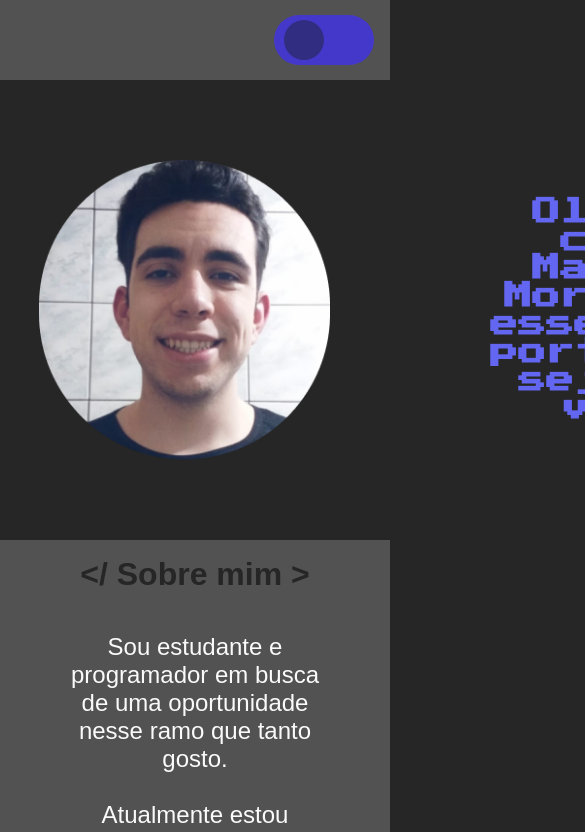
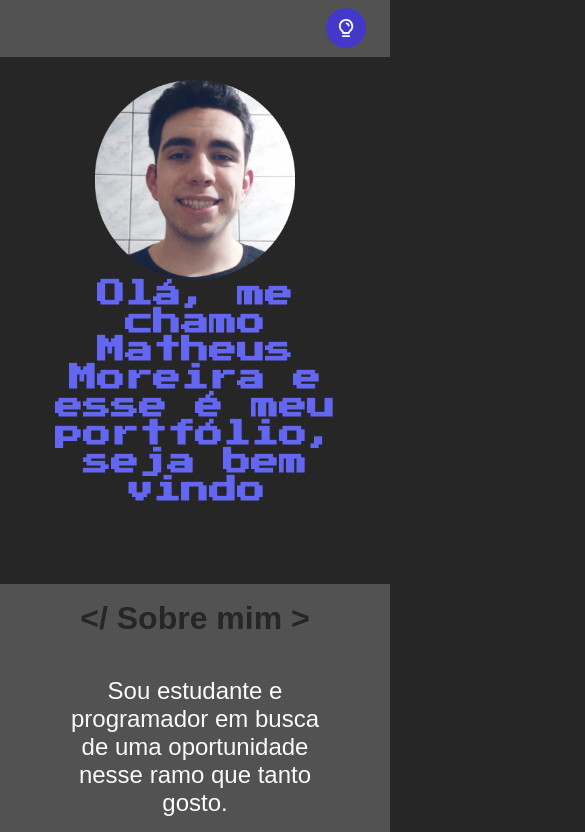
Before and after one commit to MoreiraMatheus/Portfolio, a React (Create React App) app in the folder portfolio/: page / in a window 390 px wide. Shown: the top 832 px of the page, 585 px wide, since content can reach past the window. Built offline with nearby package versions, Linux system fonts and the light colour scheme.

Commit message:
estilos e responsividade

```diff
--- a/portfolio/package.json
+++ b/portfolio/package.json
@@ -10,6 +10,7 @@
     "@types/node": "^16.11.66",
     "@types/react": "^18.0.21",
     "@types/react-dom": "^18.0.6",
+    "phosphor-react": "^1.4.1",
     "react": "^18.2.0",
     "react-dom": "^18.2.0",
     "react-scripts": "5.0.1",
--- a/portfolio/src/App/Contact/Styles.ts
+++ b/portfolio/src/App/Contact/Styles.ts
@@ -5,8 +5,10 @@ export const Wrapper = styled.div`
 
   & > div{
     display: flex;
-    column-gap: 80px;
     justify-content: center;
+    flex-wrap: wrap;
+    column-gap: 8%;
+    row-gap: 16px;
     width: 80%;
     /* background-color: blue; */
     margin: 0 auto;
--- a/portfolio/src/App/Intro/Styles.ts
+++ b/portfolio/src/App/Intro/Styles.ts
@@ -3,16 +3,26 @@ import styled from "styled-components";
 export const Wrapper = styled.div`
   display: flex;
   align-items: center;
+  justify-content: space-around;
+  gap: 5%;
   width: 80%;
   margin: 80px auto;
+
+  @media(max-width: 400px){
+    flex-direction: column;
+  }
 
   img{
     height: 300px;
     width: 300px;
+
+    @media(max-width: 400px){
+      height: 200px;
+      width: 200px;
+    }
   }
 
   h1{
-    margin-left: 160px;
     text-align: center;
     font-size: 28px;
     color: ${({theme}) => theme.colors.title};
--- a/portfolio/src/Components/ContactButton/Styles.ts
+++ b/portfolio/src/Components/ContactButton/Styles.ts
@@ -19,6 +19,5 @@ export const Wrapper = styled.div`
 
   & > a > img{
     width: 80%;
-    /* margin: 10%; */
   }
 `
--- a/portfolio/src/Components/ThemeSwitcher/Styles.ts
+++ b/portfolio/src/Components/ThemeSwitcher/Styles.ts
@@ -5,28 +5,25 @@ export const Wrapper = styled.div`
 
 
   & > div{
-    width: 100px;
-    height: 50px;
+    width: 40px;
+    height: 40px;
     background-color: ${({theme}) => theme.colors.themeSwitcher};
-    border-radius: 50px;
+    border-radius: 50%;
     display: flex;
     align-items: center;
-    /* justify-content: flex-start; */
 
     & > input{
       position: absolute;
-      width: 100px;
-      height: 50px;
+      width: 40px;
+      height: 40px;
       cursor: pointer;
       opacity: 0;
     }
 
     & > div{
-      width: 40px;
-      height: 40px;
-      border-radius: 50%;
-      margin: 10px;
-      background-color: ${({theme}) => theme.colors.themeSwitcherButton};
+      width: 20px;
+      height: 20px;
+      margin: auto;
     }
   }
 `
--- a/portfolio/src/Components/ThemeSwitcher/index.tsx
+++ b/portfolio/src/Components/ThemeSwitcher/index.tsx
@@ -1,3 +1,5 @@
+import { Lightbulb } from 'phosphor-react'
+
 import { Wrapper } from './Styles'
 
 interface ThemeSwitcherProps{
@@ -15,7 +17,12 @@ export function ThemeSwitcher({currentTheme, changeTheme, themeOptions}:ThemeSwi
           ? changeTheme(themeOptions[1])
           : changeTheme(themeOptions[0])
         }}/>
-        <div></div>
+        <div>
+          <Lightbulb
+            size='100%'
+            weight='bold'
+          />
+        </div>
       </div>
     </Wrapper>
   )
--- a/portfolio/src/Styles/GlobalStyle.ts
+++ b/portfolio/src/Styles/GlobalStyle.ts
@@ -7,19 +7,24 @@ const GlobalStyle = createGlobalStyle`
     box-sizing: border-box;
     font-family: Arial, Helvetica, sans-serif;
     color: ${({ theme }) => theme.colors.text};
-  }
+    transition:
+      color 0.4s linear,
+      background-color 0.4s linear;
+    }
 
-  body{
-    width: 100%;
-    background-color: ${({theme}) => theme.colors.background};
+    body{
+      width: 100%;
+      background-color: ${({theme}) => theme.colors.background};
 
     ::-webkit-scrollbar{
       background-color: ${({theme})=>theme.colors.background};
+      transition: background-color 0.5s linear;
       width: 10px;
     }
 
     ::-webkit-scrollbar-thumb{
       background-color: ${({theme})=>theme.colors.title};
+      transition: background-color 0.5s linear;
       border: 1px solid ${({theme})=>theme.colors.background};
       border-radius: 5px;
     }
@@ -28,10 +33,12 @@ const GlobalStyle = createGlobalStyle`
   header{
     background-color: ${({theme}) => theme.colors.backgroundSection};
     width: 100%;
-    height: 80px;
+    padding: 1vh;
     display: flex;
     justify-content: flex-end;
     align-items: center;
+    position: fixed;
+    top: 0;
   }
 `
 
```
Also changed, not shown: 1 other file (tests, documents, lock files or other folders).
